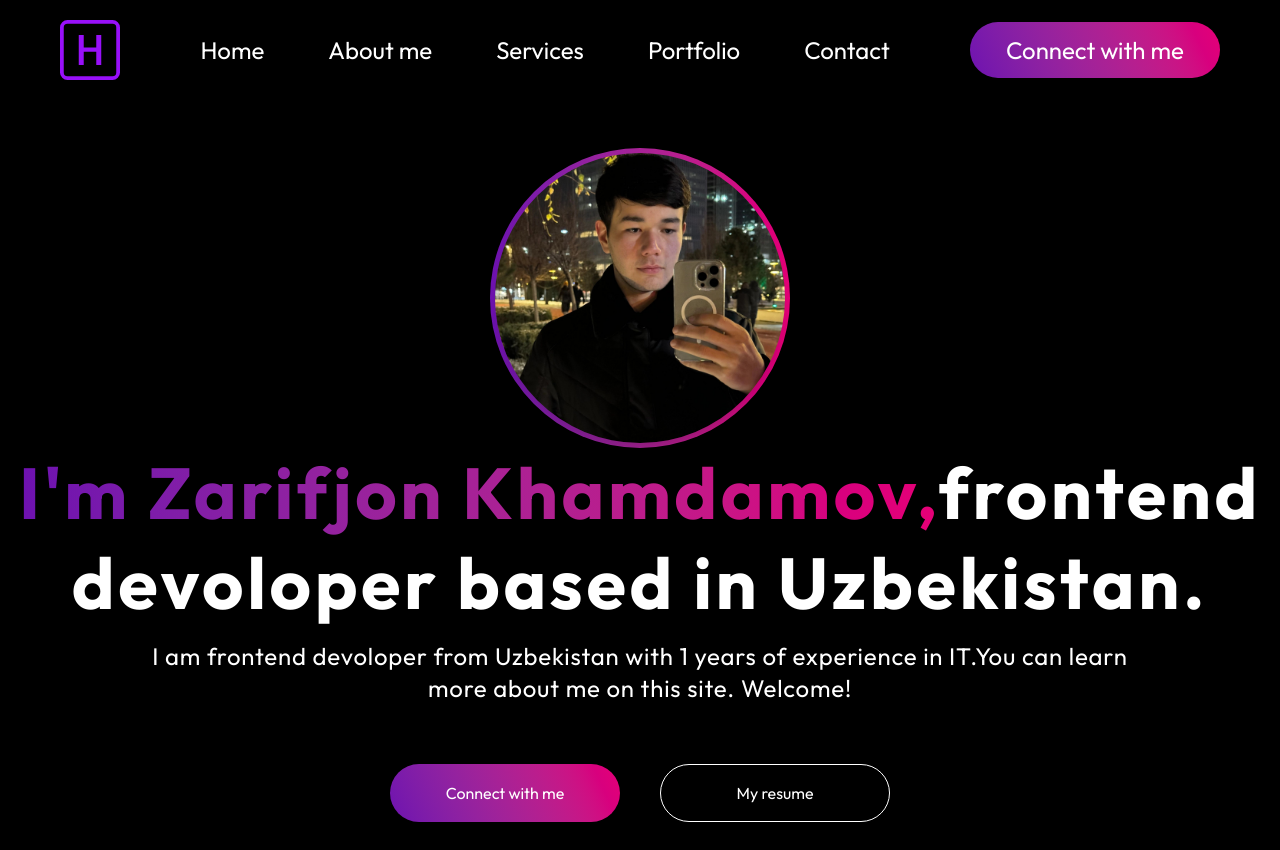
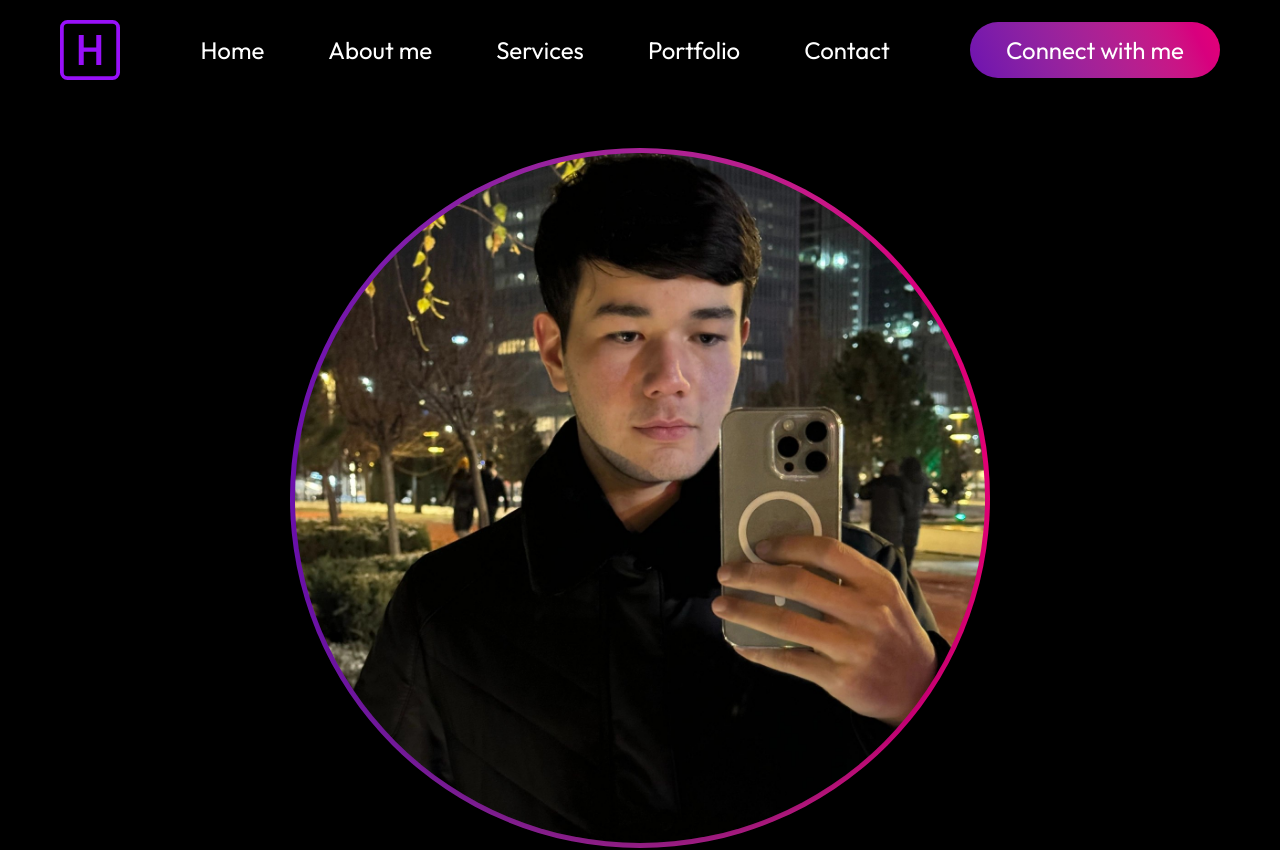
Before and after one commit to zarifjon2007/Zarifjon-sPortfolio, a React (Vite) app: page / in a window 1280 px wide. Shown: the top 850 px of the page. Built offline with nearby package versions, Linux system fonts and the light colour scheme.

Commit message:
Add full React project files

```diff
--- a/src/components/Hero.jsx
+++ b/src/components/Hero.jsx
@@ -5,8 +5,8 @@ const Hero = () => {
   return (
     <>
       <div className='text-white text-center mt-12 max-md:hidden'>
-        <div className='p-[5px] w-[300px] rounded-full bg-gradient-to-r from-purple-800 to-pink-600 container  mx-auto'>
-            <img src={img} alt="img" className='w-[300px] rounded-[50%] shadow-xl'/>
+        <div className='p-[5px] w-[700px] rounded-full bg-gradient-to-r from-purple-800 to-pink-600 container  mx-auto'>
+            <img src={img} alt="img" className='w-[700px] rounded-[50%] shadow-xl'/>
         </div>
         <div className='leading-tight tracking-wider'>
             <h1 className='text-7xl font-bold leading-tight tracking-wider'><span className=' font-bold bg-gradient-to-r from-purple-800 to-pink-600 bg-clip-text text-transparent'>I'm Zarifjon Khamdamov,</span>frontend <br /> devoloper based in Uzbekistan.</h1>
```
